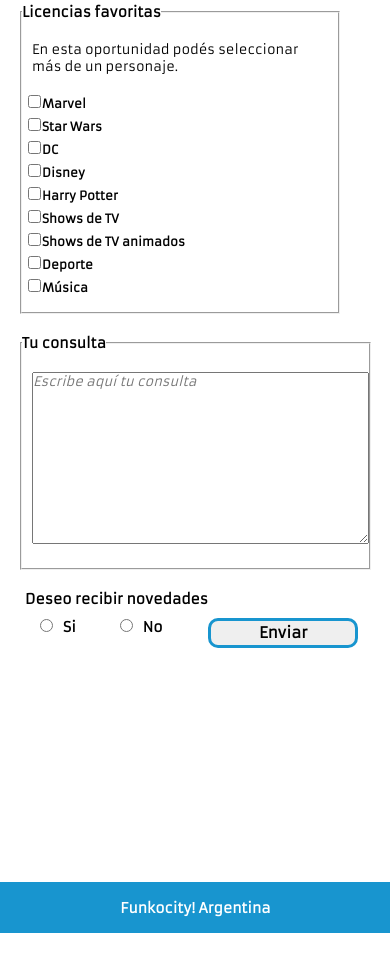
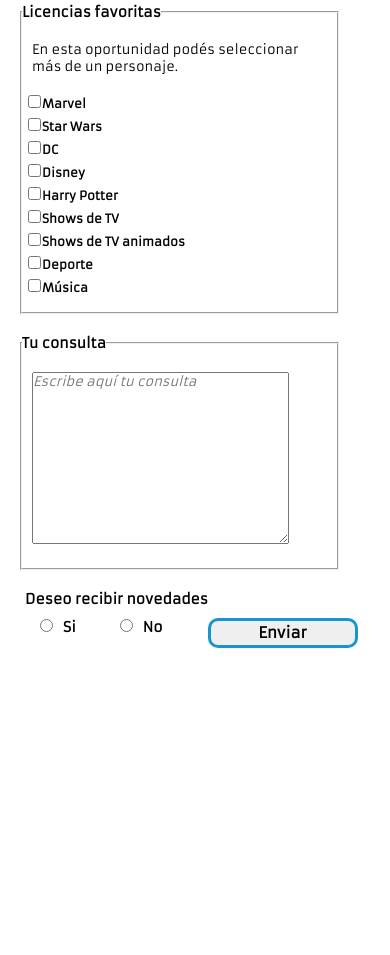
Before and after one commit to belublu/PFTorres, a website: page pages/contacto.html in a window 390 px wide. Shown: the part 1042-1997 px from the top of the page. Before the commit the page ends 1975 px from the top, so only its background shows below. Drawn offline with Linux system fonts and the light colour scheme.

Commit message:
Arreglos en main de contacto

```diff
--- a/pages/contacto.html
+++ b/pages/contacto.html
@@ -179,7 +179,7 @@
                     </legend>
 
                     <div class="consulta">
-                        <textarea name="" id="boxTexto" cols="40" rows="10" placeholder="Escribe aquí tu consulta"></textarea>
+                        <textarea name="" id="boxTexto" cols="30" rows="10" placeholder="Escribe aquí tu consulta"></textarea>
                     </div>
                 </fieldset>
 
--- a/scss/_main.scss
+++ b/scss/_main.scss
@@ -2477,7 +2477,7 @@
     }
 
     #mainContacto{
-       height: 190vh;
+       height: 210vh;
         grid-template-rows: 0.1fr 2fr;
 
         .parrafo{
```
Also changed, not shown: css/style.css.
